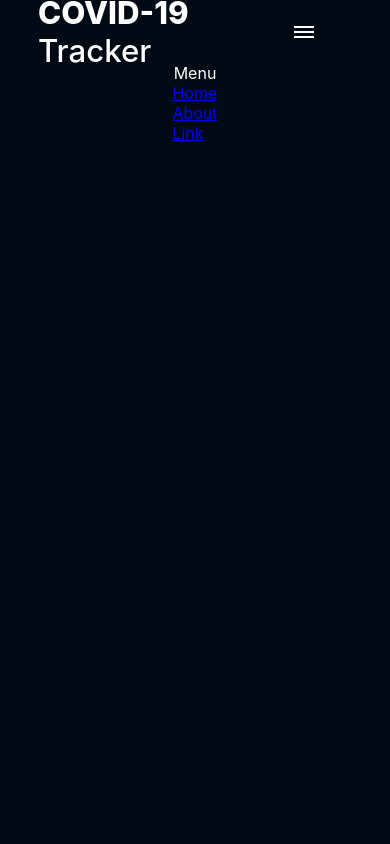
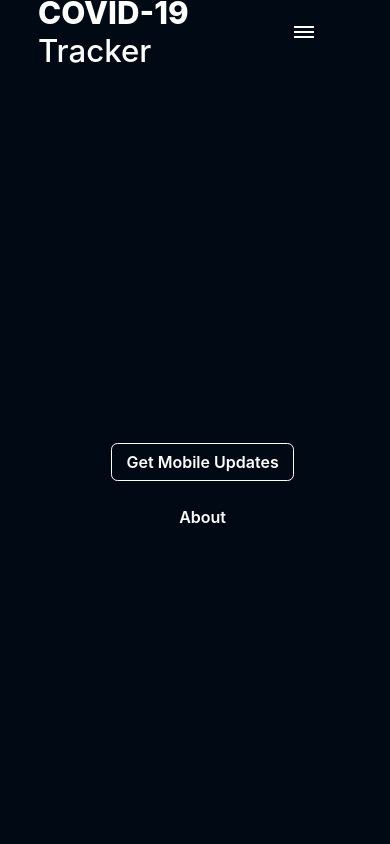
Before and after one commit to ncov19-us/ncov19-sms-bot-fontend, a React (Create React App) app: page / in a window 390 px wide. Both pictures are taken after a click on the element 304 px from the left and 31 px from the top of the page. Shown: the top 844 px of the page. Built offline with nearby package versions, Linux system fonts and the light colour scheme.

Commit message:
feat: auto shut nav on resize
setup useEffect hook to shut the collapsible nav based on media query breakpoint for
narrow desktop. also adjusted the nav links in the collapsible nav and the styling
on the links along with just general styles in the collapsible nav.

```diff
--- a/src/App.jsx
+++ b/src/App.jsx
@@ -1,4 +1,4 @@
-import React, { useState } from "react";
+import React, { useState, useEffect } from "react";
 import axios from "axios";
 import Loader from 'react-loader-spinner'
 
@@ -14,29 +14,52 @@ import Footer from "./components/Footer/Footer";
 import Toggle from "./components/Toggle/Toggle"
 
 const App = () => {
+
   // state to hold the input data before sending it to the backend
   const [state, setState] = useState({
     zip: "",
     phone: "",
   });
 
+  // track network request
   const [status, setStatus] = useState({
     isLoading: false,
     success: false,
     failure: false,
   });
 
-
+  // track open or closed state
   const [toggle, setToggle] = useState(false)
 
+  // Close menu if open and screen resizes to be more than 1152px / 64rem
+  useEffect(() => {
+
+    function handleResize(){
+
+      const windowSize = window.innerWidth;
+
+      if(windowSize > 1152 && toggle) {
+        setToggle(!toggle)
+        console.log("BREAK")
+      }
+    }
+
+    window.addEventListener('resize', handleResize)
+
+    return () => window.removeEventListener('resize', handleResize)
+  })
+
+  // form tracking
   const handleChange = event => {
     setState({ ...state, [event.target.name]: event.target.value });
   };
 
-  const handleToggle = () => {
+  // toggle drop down
+  function handleToggle() {
     setToggle(!toggle)
   }
 
+  // form submission
   const handleSubmit = e => {
     e.preventDefault();
 
@@ -63,19 +86,22 @@ const App = () => {
     });
   };
 
+
   return (
     <div className="App">
       <Header handleToggle={handleToggle}/>
 
       {/* Collapse Menu */}
-      <div className="collapse-nav-container" style={{"display": !toggle ? "none": "flex"}}>
-        Menu
-        <nav className="collapse-nav">
-          <a href="#">Home</a>
-          <a href="#">About</a>
-          <a href="#">Link</a>
-        </nav>
-      </div>
+
+        <div className="collapse-nav-container" style={{"display": toggle ? "flex": "none"}}>
+          <nav className="collapse-nav">
+            <a className="collapse-nav-link" href="https://sms.ncov19.us" alt="mobile-sms" id="sms-btn">
+              Get Mobile Updates
+            </a>
+            <a className="collapse-nav-link" href="https://ncov19.us/about">About</a>
+            {/* <a className="collapse-nav-link" href="https://vaccine.ncov19.us/">Vaccine Tracker</a> */}
+          </nav>
+        </div>
 
 
       <div className="main-container">
--- a/src/App.scss
+++ b/src/App.scss
@@ -1,6 +1,6 @@
 $border-radius: 0.5rem;
 $form-element-height: 8%;
-$narrow-desktop: 64rem;
+$narrow-desktop:  64rem; // 64rem
 
 .App {
   font-family: -apple-system, BlinkMacSystemFont, 'Segoe UI', Roboto, Oxygen, Ubuntu, Cantarell, 'Open Sans', 'Helvetica Neue', sans-serif;
@@ -11,15 +11,43 @@ $narrow-desktop: 64rem;
     background-color: #010915;
     position: absolute;
     width: 100%;
-    height: 92.5vh;
+    height: 100%;
     display: flex;
-    flex-direction: column;
+    justify-content: center;
     align-items: center;
     color: white;
 
     .collapse-nav{
+      // border: 2px solid red;
+      height: 10vh;
+      width: 100%;
       display: flex;
       flex-direction: column;
+      justify-content: space-between;
+      align-items: center;
+
+      .collapse-nav-link {
+        text-decoration: none;
+        color: #ffffff;
+        font-weight: 600;
+        margin-left: 1.8vh;
+
+        &:hover{
+          color: #F4B000;
+        }
+      }
+
+      #sms-btn {
+        border: 1px solid white;
+        padding: .5rem .9rem;
+        border-radius: .4rem;
+
+        &:hover{
+          border-color: #F4B000;
+          color: #F4B000;
+        }
+      }
+
     }
   }
 
```
